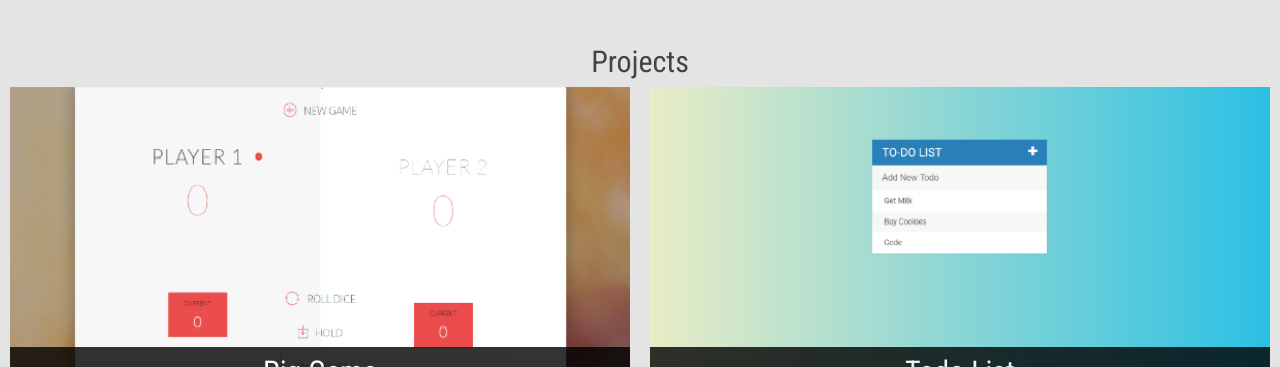
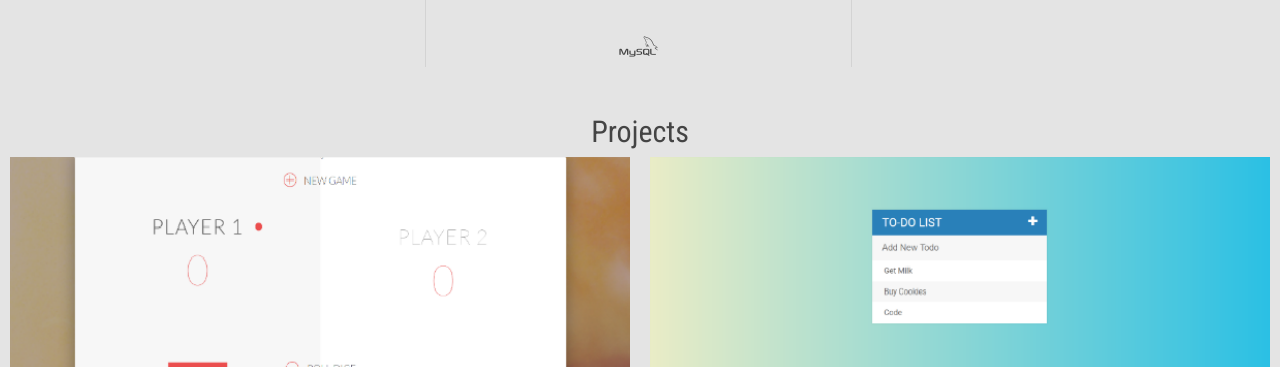
Before and after one commit to angelo21/portfolio, a plain HTML site: page index.html in a window 1280 px wide. Shown: the part 733-1100 px from the top of the page. Drawn offline with nearby package versions, Linux system fonts and the light colour scheme.

Commit message:
Added SQL

```diff
--- a/index.html
+++ b/index.html
@@ -53,6 +53,7 @@
                         <i class="devicon-react-original-wordmark colored"></i>
                         <i class="devicon-bootstrap-plain colored"></i>
                         <i class="devicon-git-plain colored"></i>
+                        <i class="devicon-mysql-plain-wordmark"></i>
                     </div><!--end working_knowledge_profile-->
                     <div class="software_profile">
                         <p>Software</p>
```
